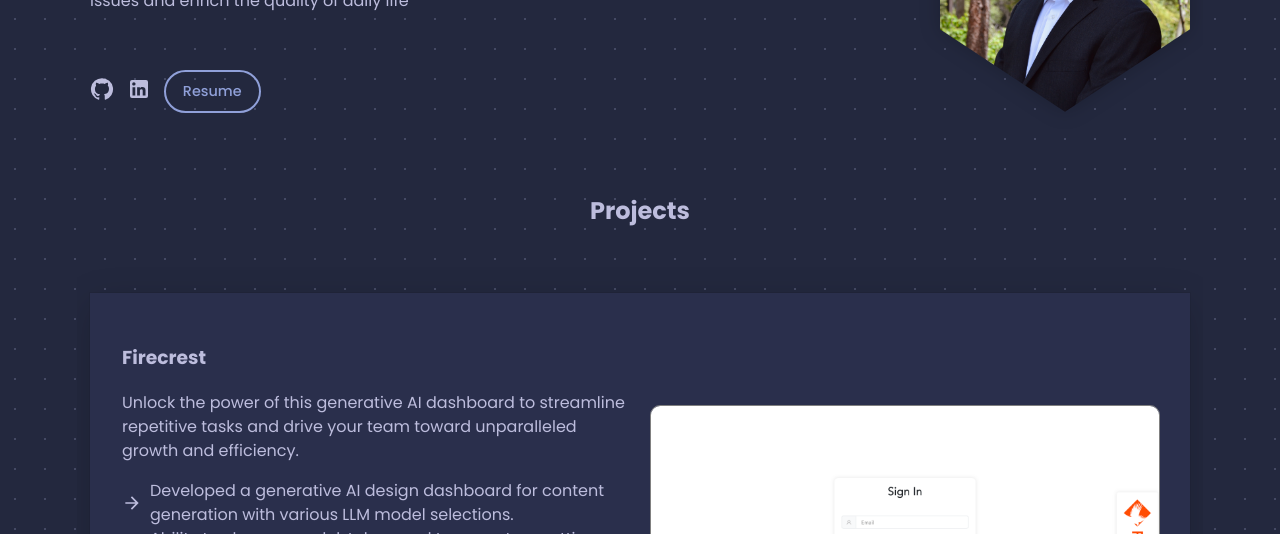
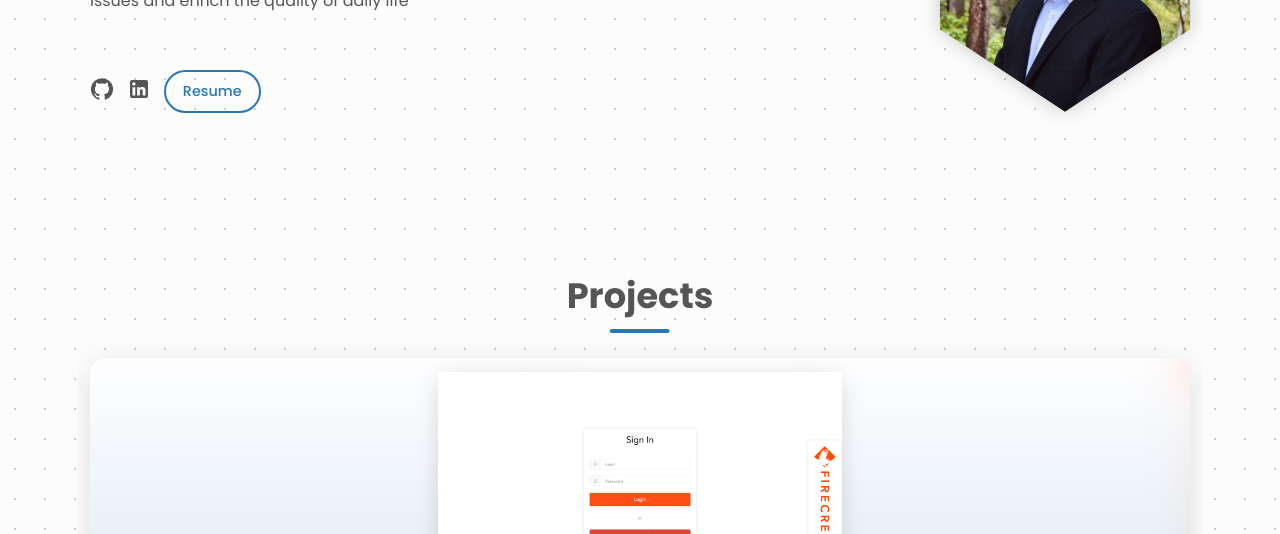
Before and after one commit to colet0227/colet0227.github.io, a React (Create React App) app: page / in a window 1280 px wide. Shown: the part 266-800 px from the top of the page. Built offline with nearby package versions, Linux system fonts and the light colour scheme.

Commit message:
style: make it look prettier lol (wip)

```diff
--- a/src/App.css
+++ b/src/App.css
@@ -18,6 +18,20 @@
   overflow: auto;
 }
 
+:root {
+  --clr-bg: #fcfcfc;
+  --clr-bg-alt: #fff;
+  --clr-fg: #555;
+  --clr-fg-alt: #444;
+  --clr-haha: rgba(0, 0, 0, 0.1);
+  --clr-primary: #2978b5;
+  --clr-primary-rgb: 41, 120, 181;
+  --clr-fg-rgb: 85, 85, 85;
+  --clr-bg-rgb: 252, 252, 252;
+  --shadow: rgba(100, 100, 111, 0.2) 0px 7px 29px 0px;
+}
+
+/* Light theme class kept for compatibility */
 .light {
   --clr-bg: #fcfcfc;
   --clr-bg-alt: #fff;
@@ -25,18 +39,10 @@
   --clr-fg-alt: #444;
   --clr-haha: rgba(0, 0, 0, 0.1);
   --clr-primary: #2978b5;
+  --clr-primary-rgb: 41, 120, 181;
+  --clr-fg-rgb: 85, 85, 85;
+  --clr-bg-rgb: 252, 252, 252;
   --shadow: rgba(100, 100, 111, 0.2) 0px 7px 29px 0px;
-}
-
-.dark {
-  --clr-bg: #23283e;
-  --clr-bg-alt: #2a2f4c;
-  --clr-fg: #bdbddd;
-  --clr-fg-alt: #cdcdff;
-  --clr-haha: #cdcdff1b;
-  --clr-primary: #90a0d9;
-  --shadow: rgba(0, 0, 0, 0.16) 0px 10px 36px 0px,
-    rgba(0, 0, 0, 0.06) 0px 0px 0px 1px;
 }
 
 main {
--- a/src/components/ProjectContainer/ProjectContainer.css
+++ b/src/components/ProjectContainer/ProjectContainer.css
@@ -1,15 +1,16 @@
 .project {
   display: flex;
-  align-items: flex-start;
-  justify-content: space-between;
-  flex-direction: row; /* Ensure images stay on the right on desktop */
-  padding: 2em;
+  flex-direction: column;
+  padding: 0;
   margin: 0 auto;
   box-shadow: var(--shadow);
-  transition: transform 0.2s linear;
+  transition: all 0.3s ease;
   background-color: var(--clr-bg-alt);
+  border-radius: 16px;
   overflow: hidden;
-  outline: none;
+  position: relative;
+  min-height: 750px;
+  height: 100%;
 }
 
 .project:focus {
@@ -17,109 +18,274 @@
 }
 
 .project:hover {
-  transform: translateY(-7px);
+  transform: translateY(-8px);
+  box-shadow: 0 12px 30px rgba(0, 0, 0, 0.12);
+}
+
+.project__demo {
+  width: 100%;
+  position: relative;
+  overflow: hidden;
+  height: 280px;
+  background-color: rgba(var(--clr-primary-rgb), 0.01);
+  --current-image: none;
+}
+
+/* Background blur effect derived from image */
+.project__demo::before {
+  content: '';
+  position: absolute;
+  top: -5%;
+  left: -5%;
+  right: -5%;
+  bottom: -5%;
+  background-image: var(--current-image);
+  background-position: center;
+  background-size: cover;
+  filter: blur(25px) saturate(120%);
+  opacity: 0.65;
+  z-index: 0;
+  transform: scale(1.05);
+}
+
+/* Consistent branded overlay on top of the blur effect */
+.project__demo::after {
+  content: '';
+  position: absolute;
+  top: 0;
+  left: 0;
+  right: 0;
+  bottom: 0;
+  background: linear-gradient(to bottom,
+                rgba(255, 255, 255, 0) 0%,
+                rgba(var(--clr-primary-rgb), 0.15) 100%);
+  z-index: 1;
+  pointer-events: none;
+}
+
+.project__demo-inner {
+  position: relative;
+  z-index: 2;
+  width: 100%;
+  height: 100%;
+  overflow: hidden;
+  display: flex;
+  align-items: center;
+  justify-content: center;
+}
+
+.project__demo img {
+  max-width: 90%;
+  max-height: 90%;
+  width: auto;
+  height: auto;
+  object-fit: contain;
+  transition: all 0.5s ease;
+  box-shadow: 0 5px 25px rgba(0, 0, 0, 0.12);
+  border-radius: 5px;
+  position: relative;
+  z-index: 2;
+}
+
+.project:hover .project__demo img {
+  transform: scale(1.03);
+  box-shadow: 0 8px 30px rgba(0, 0, 0, 0.16);
+}
+
+.image-overlay {
+  position: absolute;
+  top: 0;
+  left: 0;
+  width: 100%;
+  height: 100%;
+  mix-blend-mode: soft-light;
+  pointer-events: none;
+  z-index: 1;
+}
+
+.project__navigation {
+  position: absolute;
+  bottom: 20px;
+  left: 0;
+  width: 100%;
+  display: flex;
+  justify-content: center;
+  align-items: center;
+  gap: 12px;
+  z-index: 5;
+}
+
+.nav-arrow {
+  display: flex;
+  align-items: center;
+  justify-content: center;
+  width: 36px;
+  height: 36px;
+  border-radius: 50%;
+  background-color: rgba(255, 255, 255, 0.9);
+  color: var(--clr-primary);
+  cursor: pointer;
+  font-size: 1.2rem;
+  box-shadow: 0 2px 10px rgba(0, 0, 0, 0.15);
+  transition: all 0.3s ease;
+}
+
+.nav-arrow:hover {
+  background-color: white;
+  transform: translateY(-2px);
+}
+
+.image-counter {
+  font-size: 0.85rem;
+  font-weight: 500;
+  color: white;
+  padding: 5px 10px;
+  border-radius: 20px;
+  background-color: rgba(var(--clr-primary-rgb), 0.5);
+}
+
+.project__content {
+  padding: 2rem;
+  flex-grow: 1;
+  display: flex;
+  flex-direction: column;
+}
+
+.project__header {
+  display: flex;
+  justify-content: space-between;
+  align-items: flex-start;
+  margin-bottom: 1.2rem;
+}
+
+.project__title {
+  margin: 0;
+  font-size: 1.8rem;
+  font-weight: 600;
+  color: var(--clr-fg-alt);
+  position: relative;
+  display: inline-block;
+}
+
+.project__title::after {
+  content: '';
+  position: absolute;
+  bottom: -6px;
+  left: 0;
+  width: 40px;
+  height: 3px;
+  background-color: var(--clr-primary);
+  border-radius: 3px;
+}
+
+.project__links {
+  display: flex;
+  gap: 15px;
 }
 
 .project__description {
-  flex: 1;
-  text-align: left;
-  margin-right: 20px;
+  margin-bottom: 1.5rem;
+}
+
+.project__description p {
+  margin: 0;
+  font-size: 1rem;
+  line-height: 1.6;
+  color: var(--clr-fg);
 }
 
 .project__bullets {
-  list-style-type: none; /* Remove default bullet points */
+  list-style-type: none;
   padding-left: 0;
-  margin: 1em 0;
+  margin: 1.5rem 0;
 }
 
 .project__bullet {
   display: flex;
-  align-items: center;
-  gap: 0.5rem;
+  align-items: flex-start;
+  gap: 0.8rem;
+  margin-bottom: 0.8rem;
+  position: relative;
+}
+
+.project__bullet svg {
+  color: var(--clr-primary);
+  min-width: 20px;
+  margin-top: 3px;
+}
+
+.project__bullet span {
+  font-size: 0.95rem;
+  line-height: 1.5;
 }
 
 .project__stack {
   display: flex;
   flex-wrap: wrap;
-  justify-content: flex-start;
-  margin: 1.2em 0;
+  gap: 0.6rem;
+  margin-top: auto;
+  padding-top: 1.5rem;
 }
 
 .project__stack-item {
-  line-height: 1.5;
-  margin: 0.75em;
+  padding: 0.4em 0.7em;
   font-weight: 500;
-  font-size: 0.8rem;
-  color: var(--clr-fg-alt);
+  font-size: 0.75rem;
+  color: var(--clr-primary);
+  background-color: rgba(var(--clr-primary-rgb), 0.08);
+  border-radius: 30px;
+  transition: all 0.2s ease;
 }
 
-.project .link--icon {
-  margin-left: 0.5em;
+.project__stack-item:hover {
+  background-color: rgba(var(--clr-primary-rgb), 0.15);
+  transform: translateY(-2px);
 }
 
-.project__demo {
-  flex: 1;
-  width: 50%;
-  text-align: center;
-  order: 2; /* Position images on the right */
+.tech-separator {
+  margin: 0 8px;
+  color: var(--clr-fg);
+  opacity: 0.3;
 }
 
-.project__demo img {
-  margin-top: 5rem;
-  width: 100%;
-  height: auto;
-  max-height: 600px;
-  border-radius: 10px;
-  border: 0.25px solid gray;
+.link--icon {
+  color: var(--clr-primary);
+  transition: all 0.3s ease;
 }
 
-.project__dots {
-  text-align: center;
-  padding: 10px 0;
+.link--icon:hover {
+  color: var(--clr-primary);
+  transform: translateY(-2px);
 }
 
-.dot {
-  height: 10px;
-  width: 10px;
-  margin: 0 5px;
-  background-color: #bbb;
-  border-radius: 50%;
-  display: inline-block;
-  cursor: pointer;
+/* Fix for the Connekt project */
+.project--connekt {
+  min-height: 750px;
 }
 
-.dot.active {
-  background-color: #717171;
-}
-
-.project__demo.mobile-app img {
-  max-width: 30%;
-  height: 300px;
-  object-fit: cover;
-}
-
-.project__demo.mobile-app {
-  align-self: center;
-}
-
-/* Mobile Styles */
-@media screen and (max-width: 768px) {
-  .project {
-    flex-direction: column;
-    padding: 1em;
+@media screen and (max-width: 600px) {
+  .project__content {
+    padding: 1.5rem;
   }
 
   .project__demo {
-    width: 100%;
-    order: 1;
+    height: 220px;
   }
 
-  .project__description {
-    order: 2;
-    text-align: center;
+  .project__title {
+    font-size: 1.5rem;
   }
 
   .project__bullets {
-    display: none; /* Hide bullets on mobile */
+    margin: 1.2rem 0;
+  }
+
+  .project__bullet {
+    margin-bottom: 0.6rem;
+  }
+
+  .nav-arrow {
+    width: 30px;
+    height: 30px;
   }
 }
--- a/src/components/ProjectContainer/ProjectContainer.js
+++ b/src/components/ProjectContainer/ProjectContainer.js
@@ -2,22 +2,38 @@ import uniqid from 'uniqid';
 import GitHubIcon from '@mui/icons-material/GitHub';
 import LaunchIcon from '@mui/icons-material/Launch';
 import ArrowForwardIcon from '@mui/icons-material/ArrowForward';
+import ArrowForwardIosIcon from '@mui/icons-material/ArrowForwardIos';
+import ArrowBackIosIcon from '@mui/icons-material/ArrowBackIos';
 import { useState, useEffect, useRef, useCallback } from 'react';
 import './ProjectContainer.css';
+import React from 'react';
 
 const ProjectContainer = ({ project }) => {
   const [currentImage, setCurrentImage] = useState(0);
   const projectRef = useRef(null);
+  const demoRef = useRef(null);
 
-  const handleDotClick = (index) => {
-    setCurrentImage(index);
+  const nextImage = () => {
+    setCurrentImage((prevIndex) => (prevIndex + 1) % project.images.length);
   };
+
+  const prevImage = () => {
+    setCurrentImage((prevIndex) => (prevIndex - 1 + project.images.length) % project.images.length);
+  };
+
+  // Update the background when the current image changes
+  useEffect(() => {
+    if (demoRef.current && project.images && project.images.length > 0) {
+      const demoEl = demoRef.current;
+      demoEl.style.setProperty('--current-image', `url(${project.images[currentImage]})`);
+    }
+  }, [currentImage, project.images]);
 
   const handleKeyDown = useCallback((event) => {
     if (event.key === 'ArrowRight') {
-      setCurrentImage((prevIndex) => (prevIndex + 1) % project.images.length);
+      nextImage();
     } else if (event.key === 'ArrowLeft') {
-      setCurrentImage((prevIndex) => (prevIndex - 1 + project.images.length) % project.images.length);
+      prevImage();
     }
   }, [project.images.length]);
 
@@ -33,62 +49,48 @@ const ProjectContainer = ({ project }) => {
     };
   }, [handleKeyDown]);
 
-  const isMobileApp = project.name === 'PlateMate';
-
   return (
     <div
-      className='project'
+      className={`project ${project.name === 'Connekt' ? 'project--connekt' : ''}`}
       tabIndex="0"
       ref={projectRef}
     >
-      <div className={`project__demo ${isMobileApp ? 'mobile-app' : ''}`}>
       {project.images && project.images.length > 0 && (
-          <>
-            <img src={project.images[currentImage]} alt='Demo' />
-            <div className='project__dots'>
-              {project.images.map((_, index) => (
-                <span
-                  key={index}
-                  className={`dot ${index === currentImage ? 'active' : ''}`}
-                  onClick={() => handleDotClick(index)}
-                ></span>
-              ))}
+        <div className="project__demo" ref={demoRef} style={{
+          '--current-image': `url(${project.images[currentImage]})`
+        }}>
+          <div className="project__demo-inner">
+            <img src={project.images[currentImage]} alt={`${project.name} demo`} />
+            <div className="image-overlay"></div>
+            {project.images.length > 1 && (
+              <div className="project__navigation">
+                <div className="nav-arrow" onClick={prevImage}>
+                  <ArrowBackIosIcon style={{ fontSize: '0.9rem' }} />
                 </div>
-          </>
+                <div className="image-counter">
+                  {currentImage + 1}/{project.images.length}
+                </div>
+                <div className="nav-arrow" onClick={nextImage}>
+                  <ArrowForwardIosIcon style={{ fontSize: '0.9rem' }} />
+                </div>
+              </div>
             )}
           </div>
-
-      <div className='project__description'>
-        <h3>{project.name}</h3>
-        <p>{project.description}</p>
-
-        {/* Display bullet points with ArrowForward icon, hidden on mobile */}
-        {project.bullets && (
-          <ul className='project__bullets'>
-            {project.bullets.map((bullet) => (
-              <li key={uniqid()} className='project__bullet'>
-                <ArrowForwardIcon fontSize='small' />
-                <span>{bullet}</span>
-              </li>
-            ))}
-          </ul>
+        </div>
       )}
 
-        {project.stack && (
-          <ul className='project__stack'>
-            {project.stack.map((item) => (
-              <li key={uniqid()} className='project__stack-item'>
-                {item}
-              </li>
-            ))}
-          </ul>
-        )}
+      <div className="project__content">
+        <div className="project__header">
+          <h3 className="project__title">{project.name}</h3>
 
+          <div className="project__links">
             {project.sourceCode && (
               <a
                 href={project.sourceCode}
-            aria-label='source code'
-            className='link link--icon'
+                aria-label="source code"
+                className="link--icon"
+                target="_blank"
+                rel="noopener noreferrer"
               >
                 <GitHubIcon />
               </a>
@@ -97,11 +99,38 @@ const ProjectContainer = ({ project }) => {
             {project.livePreview && (
               <a
                 href={project.livePreview}
-            aria-label='live preview'
-            className='link link--icon'
+                aria-label="live preview"
+                className="link--icon"
+                target="_blank"
+                rel="noopener noreferrer"
               >
                 <LaunchIcon />
               </a>
+            )}
+          </div>
+        </div>
+
+        <div className="project__description">
+          <p>{project.description}</p>
+        </div>
+
+        {project.bullets && (
+          <ul className="project__bullets">
+            {project.bullets.map((bullet) => (
+              <li key={uniqid()} className="project__bullet">
+                <ArrowForwardIcon fontSize="small" />
+                <span>{bullet}</span>
+              </li>
+            ))}
+          </ul>
+        )}
+
+        {project.stack && (
+          <div className="project__stack">
+            {project.stack.map((item) => (
+              <span key={uniqid()} className="project__stack-item">{item}</span>
+            ))}
+          </div>
         )}
       </div>
     </div>
--- a/src/components/Projects/Projects.css
+++ b/src/components/Projects/Projects.css
@@ -1,15 +1,93 @@
+.section.projects {
+  padding: 3rem 0;
+}
+
+.section__title {
+  font-size: 2.2rem;
+  margin-bottom: 2.5rem;
+  position: relative;
+  display: inline-block;
+  left: 50%;
+  transform: translateX(-50%);
+}
+
+.section__title::after {
+  content: '';
+  position: absolute;
+  bottom: -10px;
+  left: 50%;
+  transform: translateX(-50%);
+  width: 60px;
+  height: 4px;
+  background-color: var(--clr-primary);
+  border-radius: 4px;
+}
+
 .projects__grid {
   max-width: 100%;
   margin: 0 auto;
-  margin-top: 4em;
   display: grid;
-  grid-template-columns: 1fr; /* One column layout */
-  grid-gap: 2em;
-  text-align: left;
+  grid-template-columns: repeat(auto-fill, minmax(min(100%, 550px), 1fr));
+  grid-gap: 2.5rem;
+  justify-content: center;
+  align-items: stretch;
+}
+
+.projects__grid > * {
+  height: 100%;
+  display: flex;
 }
 
 .project_description {
-  /* center but only if the html tag is type p*/
-  margin-top: 50px;
+  margin-top: 3.5rem;
   text-align: center;
 }
+
+.project_description p {
+  font-size: 1.1rem;
+  color: var(--clr-fg-alt);
+  padding: 0.6rem 1.2rem;
+  border-radius: 30px;
+  background-color: rgba(var(--clr-primary-rgb), 0.08);
+  display: inline-block;
+  box-shadow: 0 3px 10px rgba(var(--clr-primary-rgb), 0.08);
+  transition: all 0.3s ease;
+}
+
+.project_description p:hover {
+  background-color: rgba(var(--clr-primary-rgb), 0.12);
+  transform: translateY(-2px);
+  box-shadow: 0 5px 15px rgba(var(--clr-primary-rgb), 0.12);
+}
+
+@media (max-width: 900px) {
+  .projects__grid {
+    grid-template-columns: 1fr;
+    grid-gap: 2rem;
+  }
+}
+
+@media (max-width: 600px) {
+  .section.projects {
+    padding: 2rem 0;
+  }
+
+  .section__title {
+    font-size: 1.8rem;
+    margin-bottom: 2rem;
+  }
+
+  .projects__grid {
+    margin-top: 1.5rem;
+    grid-gap: 1.8rem;
+  }
+
+  .project_description {
+    margin-top: 2.5rem;
+  }
+
+  .project_description p {
+    font-size: 1rem;
+    padding: 0.5rem 1rem;
+  }
+}
--- a/src/contexts/theme.js
+++ b/src/contexts/theme.js
@@ -1,41 +1,23 @@
-import { createContext, useEffect, useState } from 'react'
+import { createContext, useEffect } from 'react'
 import PropTypes from 'prop-types'
 
 const ThemeContext = createContext()
 
 const ThemeProvider = ({ children }) => {
-  const [themeName, setThemeName] = useState(() => localStorage.getItem('themeName') || 'light')
-
+  // Force light theme
   useEffect(() => {
-    const darkMediaQuery = window.matchMedia('(prefers-color-scheme: light)');
-    const initialTheme = darkMediaQuery.matches ? 'dark' : 'light';
-    setThemeName(initialTheme);
-
-    // Add initial theme class to body
-    document.body.classList.add(initialTheme);
-
-    darkMediaQuery.addEventListener('change', (e) => {
-      const newTheme = e.matches ? 'dark' : 'light';
-      setThemeName(newTheme);
-
-      // Remove old theme class from body and add new theme class
-      document.body.classList.remove('light', 'dark');
-      document.body.classList.add(newTheme);
-    });
+    // Remove any existing theme classes and add light
+    document.body.classList.remove('dark');
+    document.body.classList.add('light');
   }, []);
 
+  // No-op toggle function to avoid breaking any existing code
   const toggleTheme = () => {
-    const newTheme = themeName === 'dark' ? 'light' : 'dark';
-    localStorage.setItem('themeName', newTheme);
-    setThemeName(newTheme);
-
-    // Remove old theme class from body and add new theme class
-    document.body.classList.remove('light', 'dark');
-    document.body.classList.add(newTheme);
+    // Do nothing - only light theme is supported now
   };
 
   return (
-    <ThemeContext.Provider value={{ themeName, toggleTheme }}>
+    <ThemeContext.Provider value={{ themeName: 'light', toggleTheme }}>
       {children}
     </ThemeContext.Provider>
   )
```
Also changed, not shown: src/components/Navbar/Navbar.js (+1 -14 lines). Lines whose indentation alone changed are shown as unchanged.
